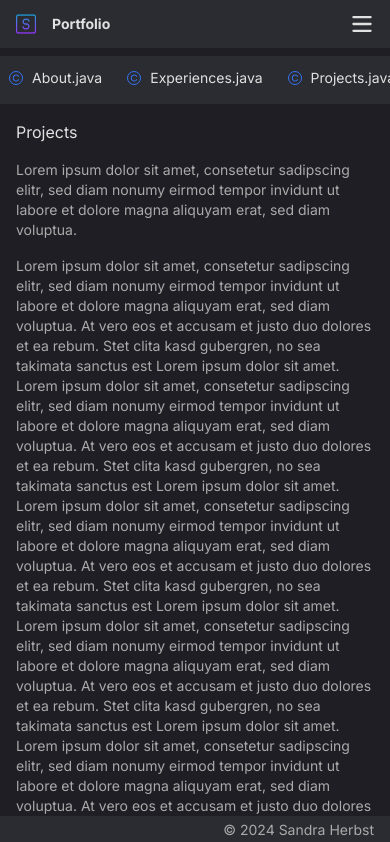
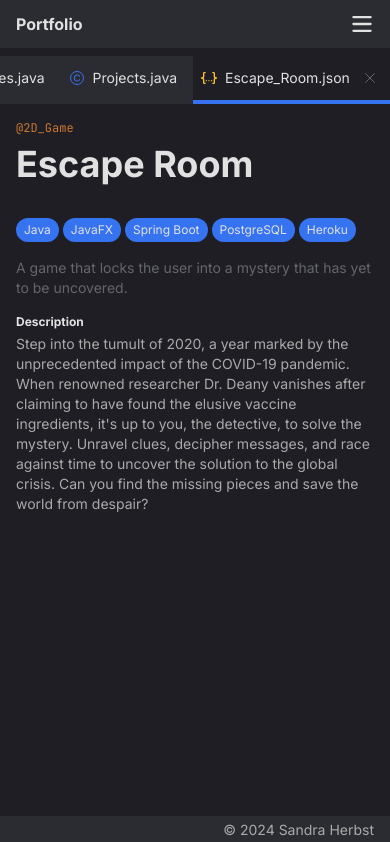
Before and after one commit to sandra-herbst/ide-portfolio, an Angular app in the folder portfolio/: page /projects/0 in a window 390 px wide. Shown: the top 842 px of the page. Built offline with nearby package versions, Linux system fonts and the light colour scheme.

Commit message:
[PS-7] Fixed text styles. Implemented mobile top navigation scroll. Added long description to projects

```diff
--- a/portfolio/src/app/core/component/header/header.component.html
+++ b/portfolio/src/app/core/component/header/header.component.html
@@ -1,7 +1,6 @@
 <header
   class="h-12 bg-gray-200 flex w-full z-10 justify-between items-center pl-4 pr-2">
   <div class="flex items-center gap-4">
-    <img src="assets/icons/letter-s.png" alt="Logo" class="h-full w-5" />
     <h4 class="font-bold">Portfolio</h4>
   </div>
 
@@ -19,7 +18,7 @@
     (click)="onHamburgerMenuButtonClicked($event)"
     data-collapse-toggle="navbar-default"
     type="button"
-    class="laptop:hidden inline-flex items-center w-10 h-10 justify-center text-sm text-white rounded-lg hover:bg-gray-100"
+    class="laptop:hidden inline-flex items-center w-10 h-10 justify-center text-sm text-white rounded-lg hover:bg-secondary-blue"
     aria-controls="navbar-default"
     aria-expanded="false">
     <span class="sr-only">Open main menu</span>
--- a/portfolio/src/app/core/component/top-navigation/top-navigation.component.html
+++ b/portfolio/src/app/core/component/top-navigation/top-navigation.component.html
@@ -1,8 +1,9 @@
 <nav
-  class="bg-gray-200 h-12 laptop:h-8 flex items-center overflow-x-auto sticky top-0 left-0 w-full z-10 laptop:relative">
+  #navContainer
+  class="bg-gray-200 h-12 laptop:h-8 flex items-center overflow-x-auto scroll-smooth sticky top-0 left-0 w-full z-10 laptop:relative">
   <li
     class="list-none flex items-center space-x-2 whitespace-nowrap h-full"
-    *ngFor="let navItem of navItems">
+    *ngFor="let navItem of navItems" #navigationItemRefs>
     <pw-top-navigation-item
       class="h-full"
       [navItem]="navItem"></pw-top-navigation-item>
--- a/portfolio/src/app/core/model/remote/project.model.ts
+++ b/portfolio/src/app/core/model/remote/project.model.ts
@@ -5,7 +5,8 @@ export interface Project {
   id: string;
   title: string;
   subtitle?: string;
-  description: string;
+  shortDescription: string;
+  longDescription: string;
   tags: Tag[];
   images: Image[];
   startDate: Date;
--- a/portfolio/src/app/feature/home/component/projects/project-details/project-details.component.html
+++ b/portfolio/src/app/feature/home/component/projects/project-details/project-details.component.html
@@ -1,35 +1,22 @@
 <section>
-  <h3 class="mb-4">Projects</h3>
-  <p class="mb-4">
-    Lorem ipsum dolor sit amet, consetetur sadipscing elitr, sed diam nonumy
-    eirmod tempor invidunt ut labore et dolore magna aliquyam erat, sed diam
-    voluptua.
-  </p>
-  <p class="mb-16 mt-4">
-    Lorem ipsum dolor sit amet, consetetur sadipscing elitr, sed diam nonumy
-    eirmod tempor invidunt ut labore et dolore magna aliquyam erat, sed diam
-    voluptua. At vero eos et accusam et justo duo dolores et ea rebum. Stet
-    clita kasd gubergren, no sea takimata sanctus est Lorem ipsum dolor sit
-    amet. Lorem ipsum dolor sit amet, consetetur sadipscing elitr, sed diam
-    nonumy eirmod tempor invidunt ut labore et dolore magna aliquyam erat, sed
-    diam voluptua. At vero eos et accusam et justo duo dolores et ea rebum. Stet
-    clita kasd gubergren, no sea takimata sanctus est Lorem ipsum dolor sit
-    amet. Lorem ipsum dolor sit amet, consetetur sadipscing elitr, sed diam
-    nonumy eirmod tempor invidunt ut labore et dolore magna aliquyam erat, sed
-    diam voluptua. At vero eos et accusam et justo duo dolores et ea rebum. Stet
-    clita kasd gubergren, no sea takimata sanctus est Lorem ipsum dolor sit
-    amet. Lorem ipsum dolor sit amet, consetetur sadipscing elitr, sed diam
-    nonumy eirmod tempor invidunt ut labore et dolore magna aliquyam erat, sed
-    diam voluptua. At vero eos et accusam et justo duo dolores et ea rebum. Stet
-    clita kasd gubergren, no sea takimata sanctus est Lorem ipsum dolor sit
-    amet. Lorem ipsum dolor sit amet, consetetur sadipscing elitr, sed diam
-    nonumy eirmod tempor invidunt ut labore et dolore magna aliquyam erat, sed
-    diam voluptua. At vero eos et accusam et justo duo dolores et ea rebum. Stet
-    clita kasd gubergren, no sea takimata sanctus est Lorem ipsum dolor sit
-    amet. Lorem ipsum dolor sit amet, consetetur sadipscing elitr, sed diam
-    nonumy eirmod tempor invidunt ut labore et dolore magna aliquyam erat, sed
-    diam voluptua. At vero eos et accusam et justo duo dolores et ea rebum. Stet
-    clita kasd gubergren, no sea takimata sanctus est Lorem ipsum dolor sit
-    amet.
-  </p>
+  <div class="flex flex-col items-start justify-center">
+    <h6
+      *ngIf="project?.subtitle"
+      class="mb-2 text-accent text-xs tablet:text-sm font-mono"
+      pwUnderscoreLabel
+      [label]="'@' + project?.subtitle"></h6>
+    <h1 class="font-bold">
+      {{ project?.title }}
+    </h1>
+    <div class="flex flex-wrap gap-x-1 gap-y-1 pt-8 items-start justify-start">
+      <pw-tag *ngFor="let tag of project?.tags" label="{{ tag.name }}"></pw-tag>
+    </div>
+    <p class="pt-4 text-gray-50 line-clamp-5 tablet:line-clamp-3 max-w-2xl">
+      {{ project?.shortDescription }}
+    </p>
+    <h6 class="font-bold pt-4">Description</h6>
+    <p class="pt-1 text-gray-0 max-w-2xl">
+      {{ project?.longDescription }}
+    </p>
+  </div>
 </section>
--- a/portfolio/src/app/feature/home/component/projects/projectlist/project-list.component.html
+++ b/portfolio/src/app/feature/home/component/projects/projectlist/project-list.component.html
@@ -4,7 +4,7 @@
     *ngFor="let project of projects"
     [title]="project.title"
     [subtitle]="project.subtitle"
-    [description]="project.description"
+    [description]="project.shortDescription"
     [tags]="project.tags"
     [images]="project.images"
     [url]="'/projects/' + project.id"></pw-card>
--- a/portfolio/src/app/shared/component/card/card.component.html
+++ b/portfolio/src/app/shared/component/card/card.component.html
@@ -9,13 +9,13 @@
   </div>
 
   <div class="p-4 flex flex-col items-start justify-center">
-    <h3 class="font-bold font-mono">
+    <h3 class="font-bold">
       {{ title }}
     </h3>
-    <h6 *ngIf="subtitle" class="text-accent pt-1 text-xs tablet:text-sm">
+    <h6 *ngIf="subtitle" class="text-accent pt-1/2 tablet:pt-1 font-mono">
       {{ subtitle }}
     </h6>
-    <p class="pt-4 text-gray-50 line-clamp-3">
+    <p class="pt-2 tablet:pt-4 text-gray-50 line-clamp-5 tablet:line-clamp-3">
       {{ description }}
     </p>
     <div
--- a/portfolio/src/assets/data/portfolio.json
+++ b/portfolio/src/assets/data/portfolio.json
@@ -63,8 +63,9 @@
         }
       ],
       "title": "Escape Room",
-      "subtitle": "2D Pixel Point'n'Click Game",
-      "description": "A game that locks the user into a mystery that has yet to be uncovered.",
+      "subtitle": "2D Game",
+      "shortDescription": "A game that locks the user into a mystery that has yet to be uncovered.",
+      "longDescription": "Step into the tumult of 2020, a year marked by the unprecedented impact of the COVID-19 pandemic. When renowned researcher Dr. Deany vanishes after claiming to have found the elusive vaccine ingredients, it's up to you, the detective, to solve the mystery. Unravel clues, decipher messages, and race against time to uncover the solution to the global crisis. Can you find the missing pieces and save the world from despair?",
       "startDate": "2020-10-01",
       "endDate": "2021-02-01",
       "tags": [
@@ -101,7 +102,8 @@
       ],
       "title": "Ludo",
       "subtitle": "2D Board Game",
-      "description": "A local multiplayer board game to finally settle who's the luckiest and most genius among the friendgroup.",
+      "shortDescription": "A local multiplayer board game to finally settle who's the luckiest and most genius among the friend group.",
+      "longDescription": "",
       "startDate": "2020-03-01",
       "endDate": "2020-08-01",
       "tags": [
@@ -125,8 +127,8 @@
         }
       ],
       "title": "Java Learn App",
-      "subtitle": "mobile Android Application",
-      "description": "Guides the user to learn the programming language Java from scratch.",
+      "subtitle": "Android App",
+      "shortDescription": "Guides the user to learn the programming language Java from scratch.",
       "startDate": "2021-03-01",
       "endDate": "2021-08-01",
       "tags": [
@@ -158,8 +160,8 @@
         }
       ],
       "title": "Foodies",
-      "subtitle": "mobile iOS Application",
-      "description": "The app is for coming up with meals for the day. It is based on the ingredients currently stored in the fridge.",
+      "subtitle": "iOS App",
+      "shortDescription": "The app is for coming up with meals for the day. It is based on the ingredients currently stored in the fridge.",
       "startDate": "2022-03-01",
       "endDate": "2022-08-01",
       "tags": [
@@ -183,8 +185,8 @@
         }
       ],
       "title": "Food Mood",
-      "subtitle": "mobile Web Application",
-      "description": "What should I eat today? Just choose the dish that you would rather eat in a specified number of rounds!",
+      "subtitle": "Mobile Web App",
+      "shortDescription": "What should I eat today? Just choose the dish that you would rather eat in a specified number of rounds!",
       "startDate": "2022-10-01",
       "endDate": "2023-02-01",
       "tags": [
@@ -236,8 +238,8 @@
         }
       ],
       "title": "Hitodama",
-      "subtitle": "3D Solo Adventure Game",
-      "description": "A solo player exploration adventure game on PC in which a witchy cat tries to regain their human form by aiding NPCs with their worries.",
+      "subtitle": "3D Game",
+      "shortDescription": "A solo player exploration adventure game on PC in which a witchy cat tries to regain their human form by aiding NPCs with their worries.",
       "startDate": "2022-10-01",
       "endDate": "2023-02-01",
       "tags": [
@@ -265,8 +267,8 @@
         }
       ],
       "title": "Asthma App",
-      "subtitle": "mobile Android Application",
-      "description": "A gamified app made for asthma patients who are looking to integrate buteyko breathing exercises into their daily routine.",
+      "subtitle": "Android App",
+      "shortDescription": "A gamified app made for asthma patients who are looking to integrate buteyko breathing exercises into their daily routine.",
       "startDate": "2023-04-01",
       "endDate": "2023-07-01",
       "tags": [
@@ -294,8 +296,8 @@
         }
       ],
       "title": "IDE Portfolio",
-      "subtitle": "Web Application",
-      "description": "An online portfolio inspired by an integrated development environment.",
+      "subtitle": "Web App",
+      "shortDescription": "An online portfolio inspired by an integrated development environment.",
       "startDate": "2024-01-01",
       "endDate": "2024-03-01",
       "tags": [
@@ -334,8 +336,8 @@
         }
       ],
       "title": "BLIF:Explorer",
-      "subtitle": "Cross-Platform mobile Application",
-      "description": "Pupils can record location-based data to track environmental changes.",
+      "subtitle": "Cross-Platform mobile App",
+      "shortDescription": "Pupils can record location-based data to track environmental changes.",
       "startDate": "2021-09-01",
       "endDate": "2022-08-01",
       "tags": [
--- a/portfolio/src/styles.css
+++ b/portfolio/src/styles.css
@@ -33,23 +33,27 @@
 
 @layer base {
   h1 {
-    @apply font-bold text-white text-3xl sm:text-4xl lg:text-6xl;
+    @apply font-bold text-white text-4xl md:text-4xl lg:text-6xl;
   }
 
   h2 {
-    @apply font-sans text-white text-lg sm:text-2xl lg:text-3xl;
+    @apply font-sans text-white text-xl md:text-2xl lg:text-4xl;
   }
 
   h3 {
-    @apply font-sans text-white text-base sm:text-xl lg:text-2xl;
+    @apply font-sans text-white text-lg md:text-xl lg:text-2xl;
   }
 
   h4 {
-    @apply font-sans text-white text-sm sm:text-lg lg:text-xl;
+    @apply font-sans text-white text-base md:text-lg lg:text-xl;
   }
 
   h5 {
-    @apply font-sans text-white text-base sm:text-base lg:text-lg;
+    @apply font-sans text-white text-sm md:text-base lg:text-lg;
+  }
+
+  h6 {
+    @apply font-sans text-white text-xs md:text-sm lg:text-base;
   }
 
   p {
```
Also changed, not shown: portfolio/src/app/core/component/top-navigation/top-navigation.component.ts (+56 -9 lines), portfolio/src/app/feature/home/component/projects/project-details/project-details.component.ts (+7 -3 lines), portfolio/src/assets/icons/letter-s.png (deleted).
